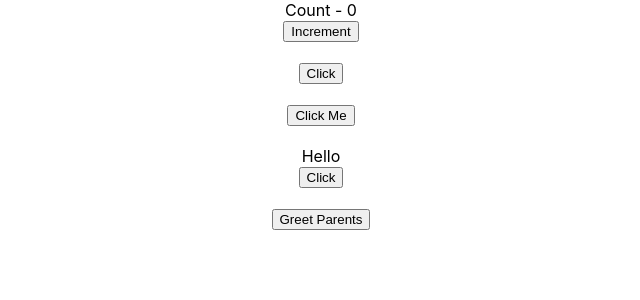
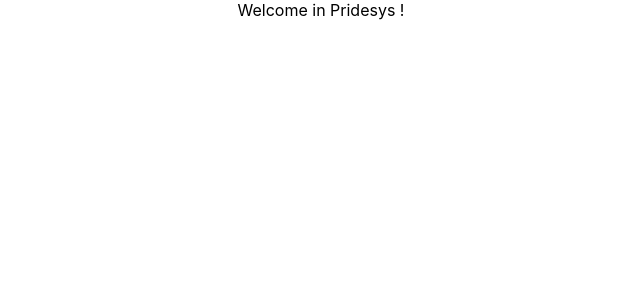
Before and after one commit to fahimmeadahmed/Intern, a React (Create React App) app in the folder React/hello-world/: page / in a window 1280 px wide. Shown: the top 300 px of the page, without its empty margins (319-959 px from the left). Built offline with nearby package versions, Linux system fonts and the light colour scheme.

Commit message:
conditional rendering

```diff
--- a/React/hello-world/src/App.js
+++ b/React/hello-world/src/App.js
@@ -10,6 +10,7 @@
 import ClassClick from './components/ClassClick';
 import EventBind from './components/EventBind';
 import ParentComponent from './components/ParentComponent';
+import UserGreeting from './components/UserGreeting';
 
 function App() {
   return (
@@ -22,7 +23,7 @@
       <Welcome name="Fahim" degree="SE"></Welcome> */}
       {/*<Hello />*/}
       {/* <Messege /> */}
-      <Counter />
+      {/* <Counter />
       <br />
       <FunctionClick />
       <br />
@@ -30,7 +31,8 @@
       <br />
       <EventBind />
       <br />
-      <ParentComponent />
+      <ParentComponent />    */}
+      <UserGreeting />
     </div>
   );
 }
--- /dev/null
+++ b/React/hello-world/src/components/UserGreeting.js
@@ -0,0 +1,33 @@
+import React, { Component } from 'react'
+
+class UserGreeting extends Component {
+    constructor(props) {
+        super(props)
+
+        this.state = {
+             isLoggedIn: true
+        }
+    }
+
+    render() {
+        return this.state.isLoggedIn ? (
+            <div>Welcome in Pridesys !</div>)
+            :(<div>Welcome in Miracle !</div>)
+
+        // if (this.state.isLoggedIn){
+        //     return (
+        //         <div>Welcome in Pridesys !</div>
+        //     )}
+        //     else{
+        //         return <div> Welcome in Miracle !</div>
+        // }
+        // return (
+        //     <div>
+        //     <div>Welcome in Pridesys ! </div>
+        //     <div> Welcome in Miracle !</div>
+        //     </div>
+        // )
+    }
+}
+
+export default UserGreeting
```
